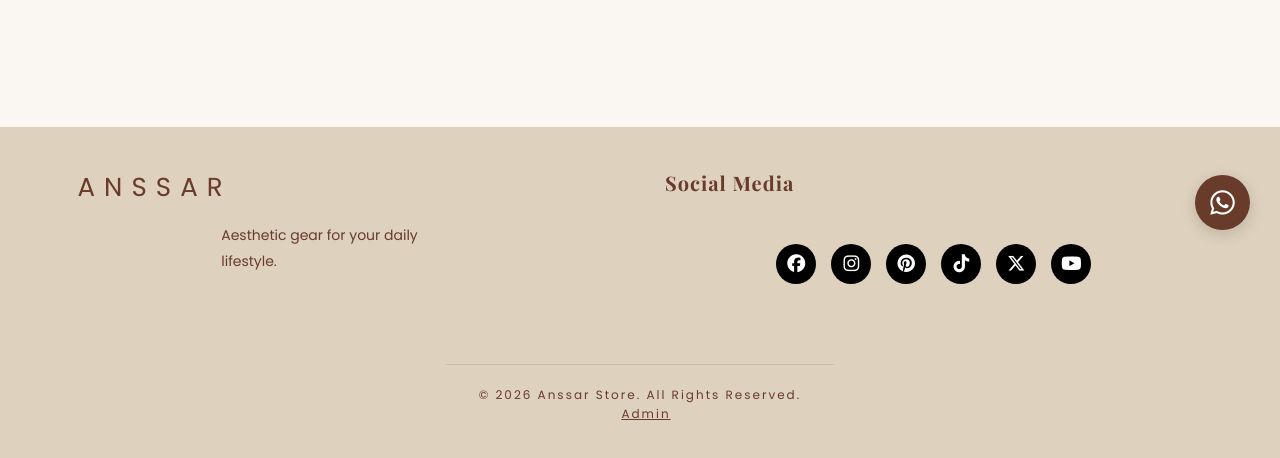
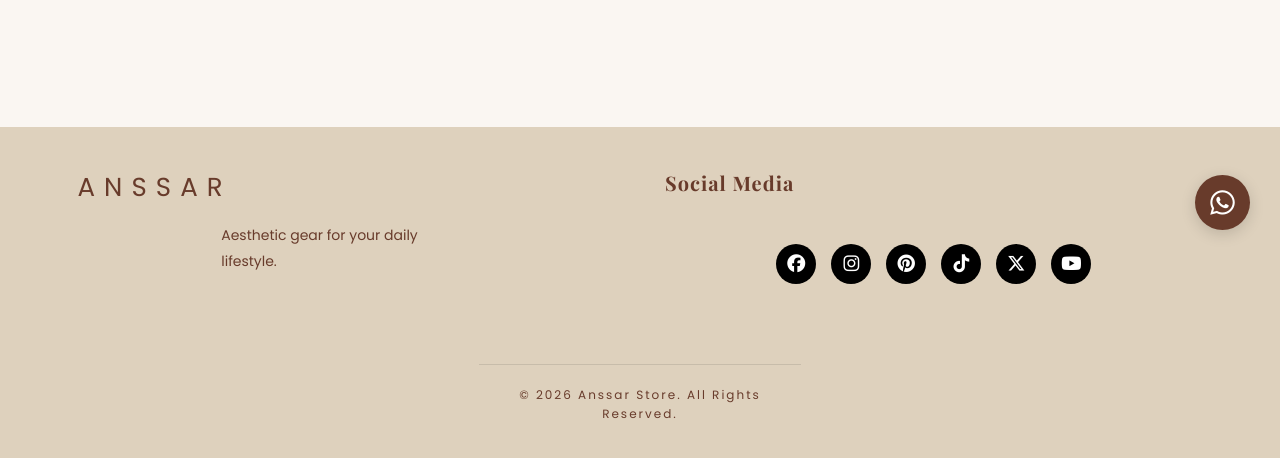
Before and after one commit to anssar-brand/anssar, a plain HTML site: page product.html in a window 1280 px wide. Shown: the part 540-998 px from the top of the page. Drawn offline with nearby package versions, Linux system fonts and the light colour scheme.

Commit message:
Update product.html

```diff
--- a/product.html
+++ b/product.html
@@ -151,7 +151,7 @@
             </div>
         </div>
         <div class="footer-bottom">
-            <p>&copy; 2026 Anssar Store. All Rights Reserved. <a href="admin.html" style="margin-left:12px;color:inherit;text-decoration:underline;">Admin</a></p>
+            <p>&copy; 2026 Anssar Store. All Rights Reserved.</p>
         </div>
     </footer>
 
```
